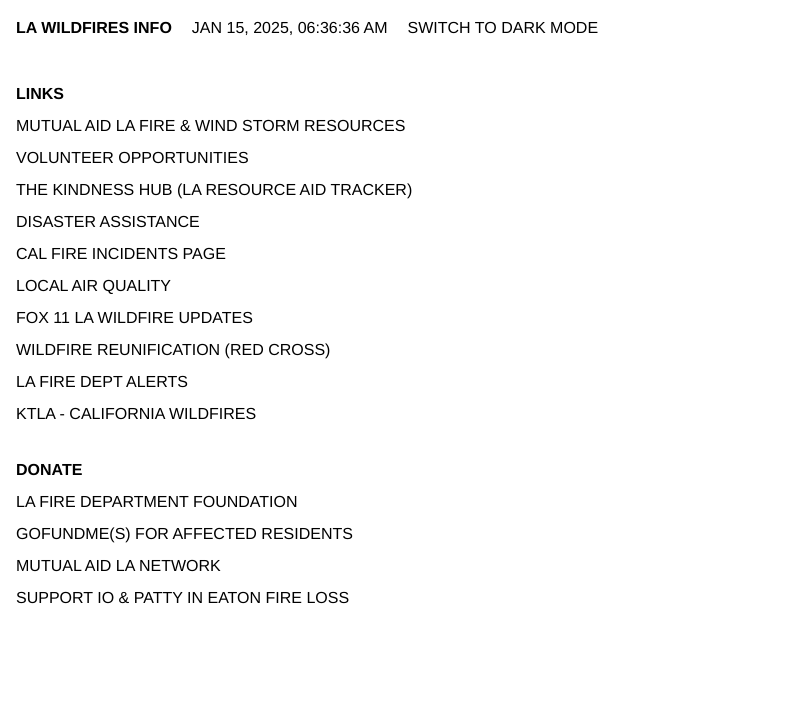
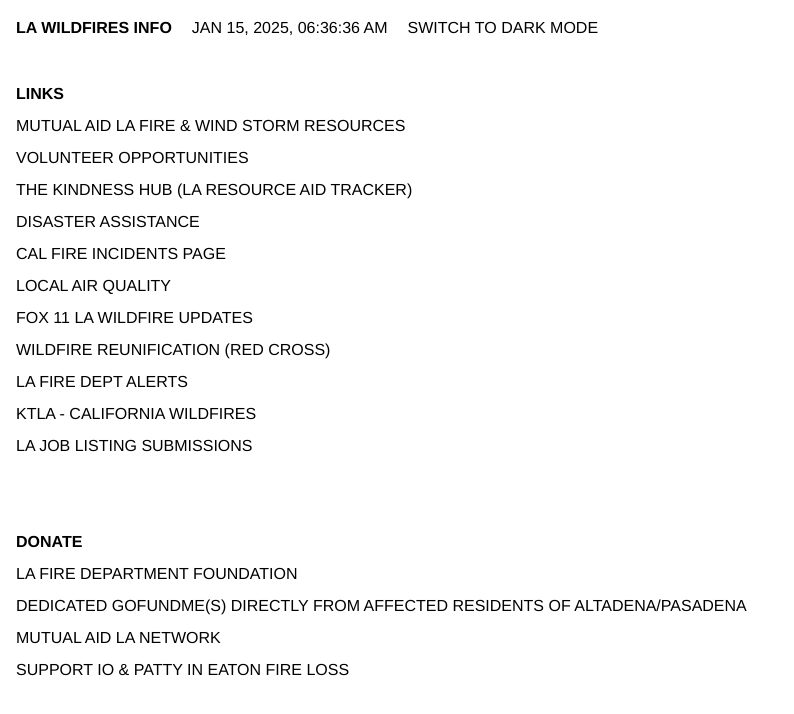
Before and after one commit to lawildfires/info, a plain HTML site: page index.html in a window 1280 px wide. Shown: the whole page, without its empty margins (0-794 px from the left). Drawn offline with Linux system fonts and the light colour scheme.

Commit message:
Update index.html
updated links

```diff
--- a/index.html
+++ b/index.html
@@ -144,16 +144,17 @@
             <p><a href="https://iqconnect.house.gov" target="blank">Disaster Assistance</a></p>
             <p><a href="https://www.fire.ca.gov/incidents" target="blank">CAL FIRE Incidents Page</a></p>
             <p><a href="https://www.airnow.gov/" target="blank">Local Air Quality</a></p>
-            <p><a href="https://www.youtube.com/watch?v=5VkVoxx4ExI" target="blank">FOX 11 LA Wildfire Updates</a></p>
+            <p><a href="https://www.youtube.com/watch?v=JBNBcg_WRv8" target="blank">FOX 11 LA Wildfire Updates</a></p>
             <p><a href="https://www.redcross.org/get-help/disaster-relief-and-recovery-services/contact-and-locate-loved-ones/california-wildfires-reunification.html" target="blank">Wildfire Reunification (Red Cross)</a></p>
             <p><a href="https://lafd.org/alerts" target="blank">LA Fire Dept Alerts</a></p>
             <p><a href="https://ktla.com/news/california/wildfires/" target="blank">KTLA - California Wildfires</a></p>
+            <p><a href="https://docs.google.com/forms/d/e/1FAIpQLSdfyKDqIz1L7YlvrlrJscsycoQI--LgNFH-PfPYSLOUnUvLNQ/viewform" target="blank">LA Job Listing Submissions</p>
         </div>
 
         <div class="column">
             <p><b id="donationsHeader"><u>DONATE</u></b></p>
             <p><a href="https://supportlafd.kindful.com" target="blank">LA Fire Department Foundation</a></p>
-            <p><a href="https://linktr.ee/eatonfire" target="blank">GoFundMe(s) for Affected Residents</a></p>
+            <p><a href="https://linktr.ee/eatonfire" target="blank">Dedicated GoFundMe(s) directly from affected residents of Altadena/Pasadena</a></p>
             <p><a href="https://hcb.hackclub.com/donations/start/malan" target="blank">Mutual Aid LA Network</a></p>
             <p><a href="https://gofund.me/4bbe9b26" target="blank">Support iO & Patty in Eaton Fire Loss
 </a></p>
```
